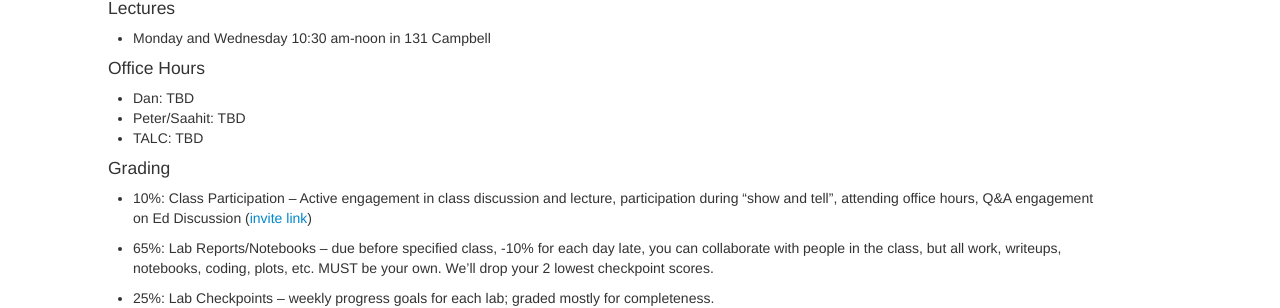
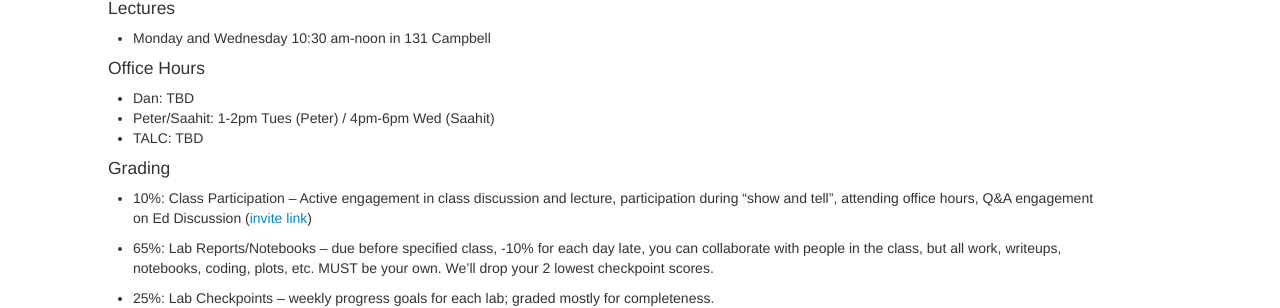
Before and after one commit to ucb-datalab/ucb-datalab.github.io, a Jekyll site: the page built from index.md, in a window 1280 px wide. Shown: the part 1010-1318 px from the top of the page. Built offline with Jekyll 4.4.1, drawn with Linux system fonts in a browser that asks for light colours.

Commit message:
peter and saahit office hr update

```diff
--- a/index.md
+++ b/index.md
@@ -84,7 +84,7 @@ TBD
 #### Office Hours
 
 * Dan: TBD
-* Peter/Saahit: TBD
+* Peter/Saahit: 1-2pm Tues (Peter) / 4pm-6pm Wed (Saahit)
 * TALC: TBD
 
 <!--
```
